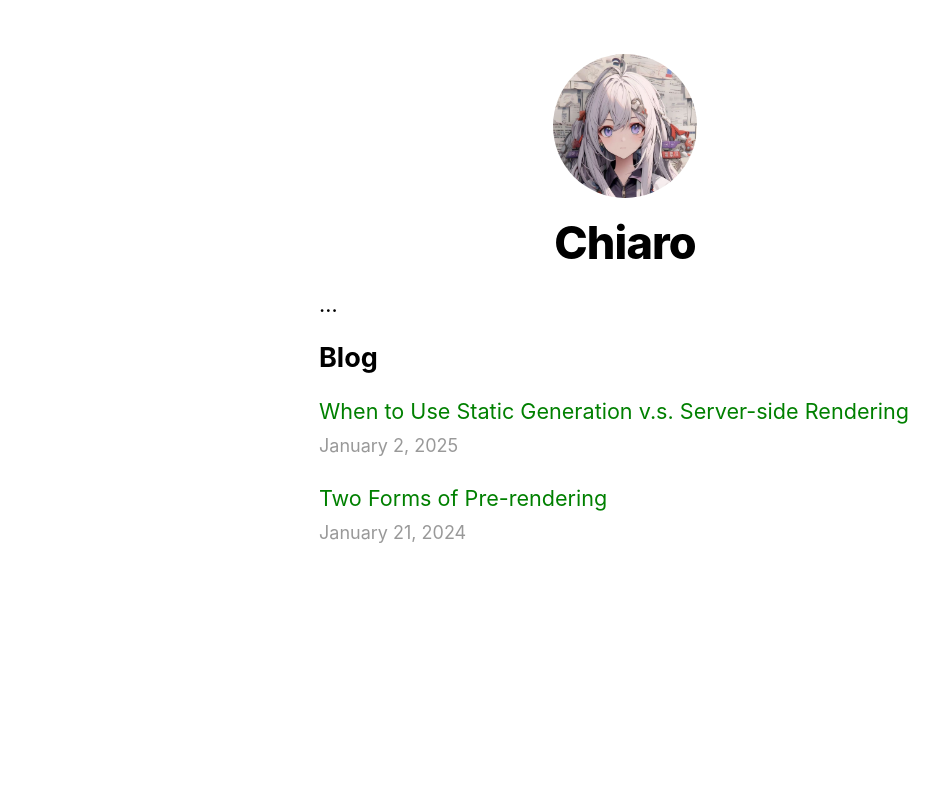
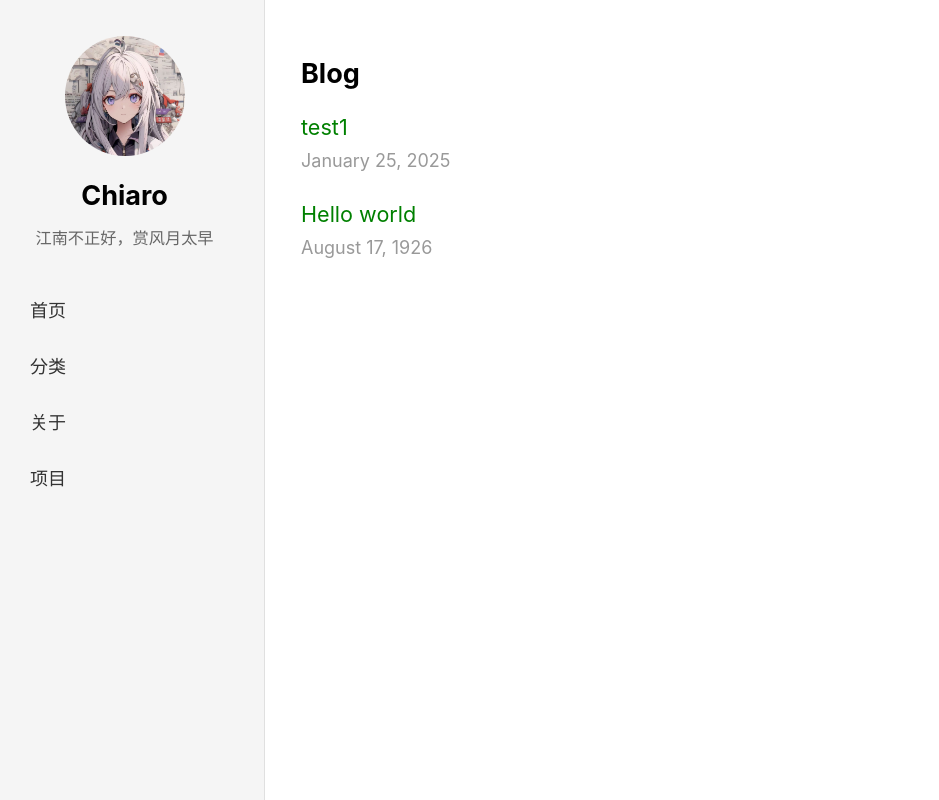
Before and after one commit to ChiaroShiro/my-blog-by-Nextjs, a Next.js app: page / in a window 1280 px wide. Shown: the whole page, without its empty margins (15-954 px from the left). Built offline with nearby package versions, Linux system fonts and the light colour scheme.

Commit message:
更新左侧边栏

```diff
--- a/components/layout.js
+++ b/components/layout.js
@@ -1,15 +1,17 @@
 import Head from 'next/head'
-import styles from './layout.module.css'
+import styles from '../styles/layout.module.css'
 import utilStyles from '../styles/utils.module.css'
 import Link from 'next/link'
+import profileData from '../config/profileData'
 
-const name = 'Chiaro'
-export const siteTitle = 'Next.js Sample Website'
+const name = profileData.id
+export const siteTitle = 'Chiaro\'s Blog'
 
 export default function Layout({ children, home }) {
   return (
-    <div className={styles.container}>
+    <div className={styles.pageContainer}>
       <Head>
+        <title>{siteTitle}</title>
         <link rel="icon" href="/favicon.ico" />
         <meta
           name="description"
@@ -24,41 +26,48 @@ export default function Layout({ children, home }) {
         <meta name="og:title" content={siteTitle} />
         <meta name="twitter:card" content="summary_large_image" />
       </Head>
-      <header className={styles.header}>
-        {home ? (
-          <>
-            <img
-              src="/images/profile.jpg"
-              className={`${styles.headerHomeImage} ${utilStyles.borderCircle}`}
-              alt={name}
-            />
-            <h1 className={utilStyles.heading2Xl}>{name}</h1>
-          </>
-        ) : (
-          <>
-            <Link href="/">
-                <img
-                  src="/images/profile.jpg"
-                  className={`${styles.headerImage} ${utilStyles.borderCircle}`}
-                  alt={name}
-                />
-            </Link>
-            <h2 className={utilStyles.headingLg}>
-              <Link href="/" className={utilStyles.colorInherit}>
-                {name}
+
+      <aside className={styles.sidebar}>
+        <div className={styles.sidebarProfile}>
+          <img
+            src={profileData.avatar}
+            className={`${styles.profileImage} ${utilStyles.borderCircle}`}
+            alt={name}
+          />
+          <h2 className={styles.profileName}>{name}</h2>
+          <p className={styles.profileBio}>
+            {profileData.bio}
+          </p>
+        </div>
+
+        <nav className={styles.sidebarNav}>
+          <ul>
+            <li>
+              <Link href="/" className={styles.navLink}>
+                首页
               </Link>
-            </h2>
-          </>
-        )}
-      </header>
-      <main>{children}</main>
-      {!home && (
-        <div className={styles.backToHome}>
-          <Link href="/">
-            ← Back to home
-          </Link>
-        </div>
-      )}
+            </li>
+            <li>
+              <Link href="/categories" className={styles.navLink}>
+                分类
+              </Link>
+            </li>
+            <li>
+              <Link href="/posts/about" className={styles.navLink}>
+                关于
+              </Link>
+            </li>
+            <li>
+              <Link href="https://github.com/ChiaroShiro/blog-by-Next.js" className={styles.navLink}>
+                项目
+              </Link>
+            </li>
+          </ul>
+        </nav>
+      </aside>
+      <main className={styles.mainContent}>
+        {children}
+      </main>
     </div>
   )
 }
--- a/components/layout.module.css
+++ /dev/null
@@ -1,25 +0,0 @@
-.container {
-    max-width: 36rem;
-    padding: 0 1rem;
-    margin: 3rem auto 6rem;
-  }
-
-  .header {
-    display: flex;
-    flex-direction: column;
-    align-items: center;
-  }
-
-  .headerImage {
-    width: 6rem;
-    height: 6rem;
-  }
-
-  .headerHomeImage {
-    width: 8rem;
-    height: 8rem;
-  }
-
-  .backToHome {
-    margin: 3rem 0 0;
-  }
--- /dev/null
+++ b/config/profileData.js
@@ -0,0 +1,7 @@
+const profileData = {
+    id: 'Chiaro',
+    bio: '江南不正好，赏风月太早',
+    avatar: '/images/profile.jpg',
+};
+
+export default profileData;
--- a/pages/index.js
+++ b/pages/index.js
@@ -9,7 +9,6 @@ export default function Home({ allPostsData }) {
   return (
     <Layout home>
       <Head>…</Head>
-      <section className={utilStyles.headingMd}>…</section>
       <section className={`${utilStyles.headingMd} ${utilStyles.padding1px}`}>
         <h2 className={utilStyles.headingLg}>Blog</h2>
         <ul className={utilStyles.list}>
--- a/posts/pre-rendering.md
+++ /dev/null
@@ -1,11 +0,0 @@
----
-title: 'Two Forms of Pre-rendering'
-date: '2024-01-21'
----
-
-Next.js has two forms of pre-rendering: **Static Generation** and **Server-side Rendering**. The difference is in **when** it generates the HTML for a page.
-
-- **Static Generation** is the pre-rendering method that generates the HTML at **build time**. The pre-rendered HTML is then _reused_ on each request.
-- **Server-side Rendering** is the pre-rendering method that generates the HTML on **each request**.
-
-Importantly, Next.js lets you **choose** which pre-rendering form to use for each page. You can create a "hybrid" Next.js app by using Static Generation for most pages and using Server-side Rendering for others.
--- a/posts/ssg-ssr.md
+++ /dev/null
@@ -1,19 +0,0 @@
----
-title: 'When to Use Static Generation v.s. Server-side Rendering'
-date: '2025-01-02'
----
-
-We recommend using **Static Generation** (with and without data) whenever possible because your page can be built once and served by CDN, which makes it much faster than having a server render the page on every request.
-
-You can use Static Generation for many types of pages, including:
-
-- Marketing pages
-- Blog posts
-- E-commerce product listings
-- Help and documentation
-
-You should ask yourself: "Can I pre-render this page **ahead** of a user's request?" If the answer is yes, then you should choose Static Generation.
-
-On the other hand, Static Generation is **not** a good idea if you cannot pre-render a page ahead of a user's request. Maybe your page shows frequently updated data, and the page content changes on every request.
-
-In that case, you can use **Server-Side Rendering**. It will be slower, but the pre-rendered page will always be up-to-date. Or you can skip pre-rendering and use client-side JavaScript to populate data.
--- /dev/null
+++ b/posts/test1.md
@@ -0,0 +1,20 @@
+---
+title: 'test1'
+date: '2025-01-25'
+---
+
+让我们试试markdown样式能不能正常work
+
+**加粗**
+
+*斜体*
+
+~~删除线~~
+
+- 1
+- 2
+- 3
+
+1. 1
+2. 2
+3. 3
--- /dev/null
+++ b/posts/woooow.md
@@ -0,0 +1,6 @@
+---
+title: 'Hello world'
+date: '1926-08-17'
+---
+
+Hello world!
--- /dev/null
+++ b/styles/layout.module.css
@@ -0,0 +1,77 @@
+.pageContainer {
+  display: flex;
+  min-height: 100vh;
+}
+
+.sidebar {
+  width: 280px;
+  padding: 2rem;
+  background-color: #f5f5f5;
+  border-right: 1px solid #e0e0e0;
+}
+
+.sidebarProfile {
+  text-align: center;
+  margin-bottom: 2rem;
+}
+
+.profileImage {
+  width: 120px;
+  height: 120px;
+  margin: 0 auto 1rem;
+}
+
+.profileName {
+  font-size: 1.5rem;
+  font-weight: bold;
+  margin: 0.5rem 0;
+}
+
+.profileBio {
+  color: #666;
+  font-size: 0.9rem;
+  margin: 0.5rem 0;
+}
+
+.sidebarNav ul {
+  list-style: none;
+  padding: 0;
+  margin: 0;
+}
+
+.sidebarNav li {
+  margin: 0.5rem 0;
+}
+
+.navLink {
+  display: block;
+  padding: 0.5rem;
+  color: #333;
+  text-decoration: none;
+  border-radius: 4px;
+  transition: background-color 0.2s;
+}
+
+.navLink:hover {
+  background-color: #e0e0e0;
+}
+
+.mainContent {
+  flex: 1;
+  padding: 2rem;
+}
+
+.backToHome {
+  margin-bottom: 2rem;
+}
+
+.backToHome a {
+  color: #666;
+  text-decoration: none;
+  transition: color 0.2s;
+}
+
+.backToHome a:hover {
+  color: #333;
+  text-decoration: underline;
+}
```
